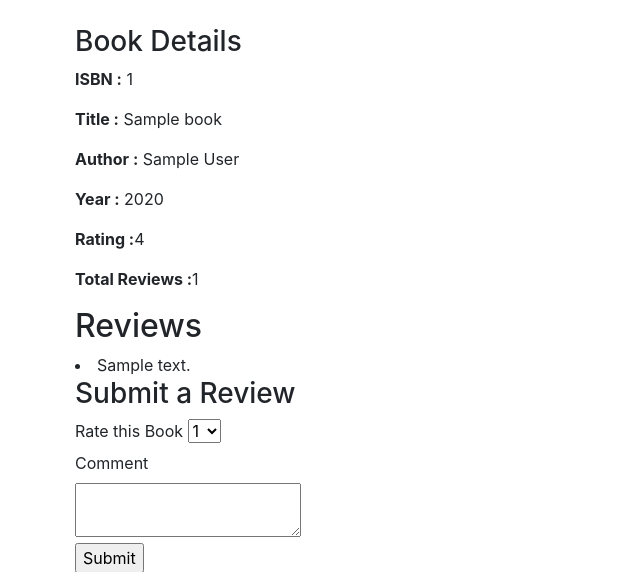
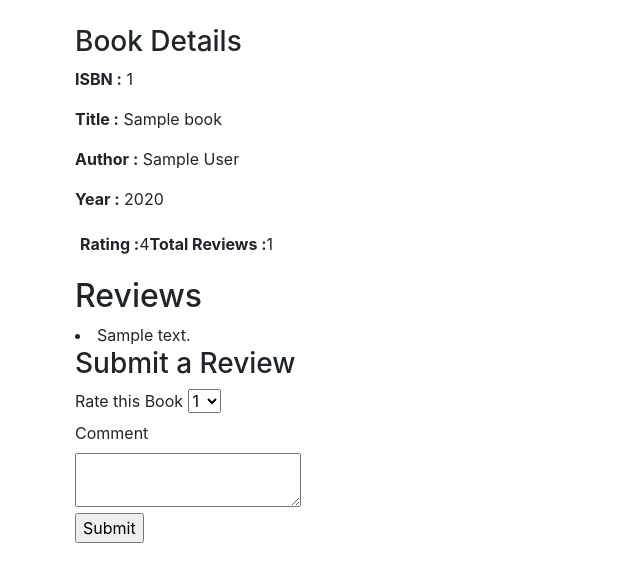
Before and after one commit to chinmay81098/Book-Review-App, a Flask app: template templates/book.html in a window 1280 px wide. Shown: the part 56-628 px from the top of the page, without its empty margins (0-640 px from the left). Run offline with Flask 2, Linux system fonts and the light colour scheme; the template is opened without the code that fills it: most values are stand-ins (such as "Sample title", 1, 10 or a date in 2020); some libraries are stand-ins or nearby versions.

```diff
--- a/static/home.css
+++ b/static/home.css
@@ -28,3 +28,8 @@ body {
 #book-page {
     margin: 25px 75px;
 }
+
+#ratings {
+    display: flex;
+    padding: 5px;
+}
```
